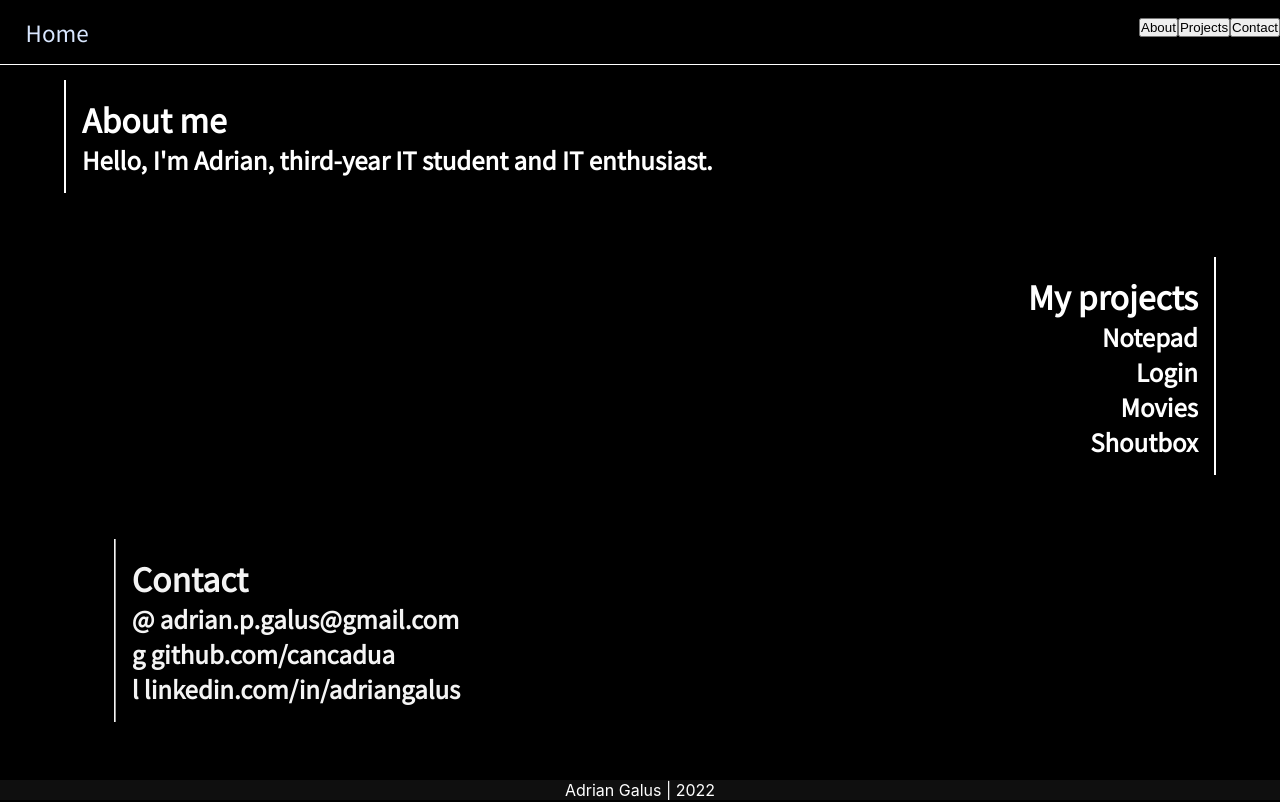
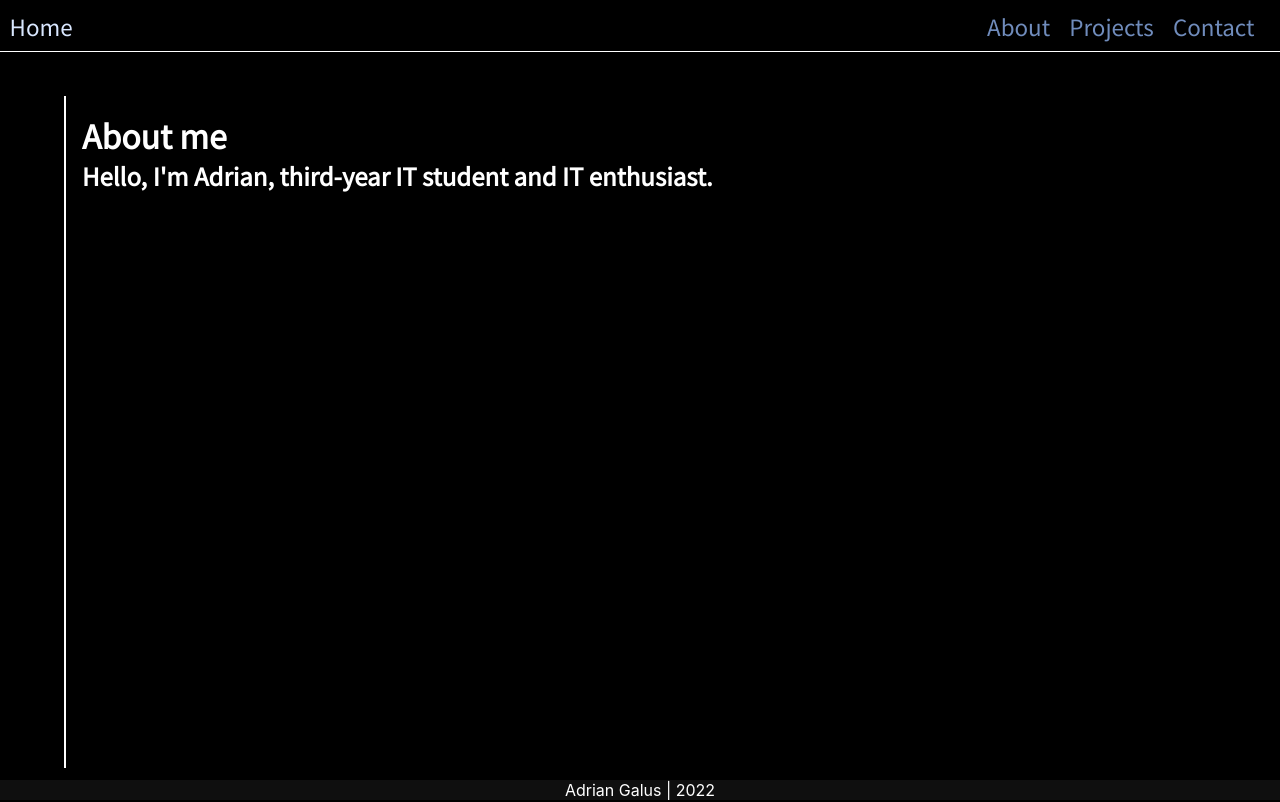
Before and after one commit to cancadua/cancadua.github.io, a React (Create React App) app: page / in a window 1280 px wide. Shown: the top 802 px of the page. Built offline with nearby package versions, Linux system fonts and the light colour scheme.

Commit message:
Working scrols

```diff
--- a/src/components/about/about.css
+++ b/src/components/about/about.css
@@ -4,6 +4,7 @@
 }
 
 .container-left {
+  height: 80vh;
   padding: 1rem;
   border-left: solid 2px #ffffff;
   margin: 4rem;
--- a/src/components/navbar/Navbar.js
+++ b/src/components/navbar/Navbar.js
@@ -5,9 +5,7 @@ const Navbar = ({about, projects, contact}) => {
 
   return (
     <div className="navbar">
-      <div>
-        <a className="active" href="#home">Home</a>
-      </div>
+      <a className="active">Home</a>
       <div className={'navbar-left'}>
         <button onClick={about}>About</button>
         <button onClick={projects}>Projects</button>
--- a/src/components/navbar/navbar.css
+++ b/src/components/navbar/navbar.css
@@ -2,7 +2,6 @@
   width: 100%;
   display: flex;
   position: fixed;
-  padding: 1rem;
   top: 0;
   border-bottom: solid 0.1rem #ffffff;
   flex-direction: row;
@@ -11,7 +10,11 @@
   background-color: #000000;
 }
 
-.navbar a {
+.navbar a, button {
+  background:none;
+  border:none;
+  margin:0;
+  cursor: pointer;
   text-decoration: none;
   padding: 0.6rem;
   font-size: 1.4em;
@@ -20,7 +23,7 @@
   transition: color 1s;
 }
 
-.navbar a:hover, a.active {
+.navbar a:hover, a.active, button:hover, button.active {
   text-decoration: none;
   color: #d9e7ff;
 }
--- a/src/components/projects/projects.css
+++ b/src/components/projects/projects.css
@@ -8,6 +8,7 @@ h2 {
 }
 
 .container-right {
+  height: 80vh;
   opacity: 0;
   text-align: right;
   padding: 1rem;
--- a/src/pages/home/Home.js
+++ b/src/pages/home/Home.js
@@ -12,7 +12,7 @@ const Home = () => {
   const executeScrollToContact = () => scrollToContact.current.scrollIntoView()
 
   return (
-    <div>
+    <div className={'container'}>
       <Navbar
         about={executeScrollToAbout}
         projects={executeScrollToProjects}
--- a/src/pages/home/home.css
+++ b/src/pages/home/home.css
@@ -1,7 +1,7 @@
-.scrollIntoView {
-    offset: 1rem 0;
+* {
+    scroll-margin-top: 6rem;
 }
 
-body {
-    margin: 5rem 0 0 0;
+.container {
+    margin-top: 6rem;
 }
```
